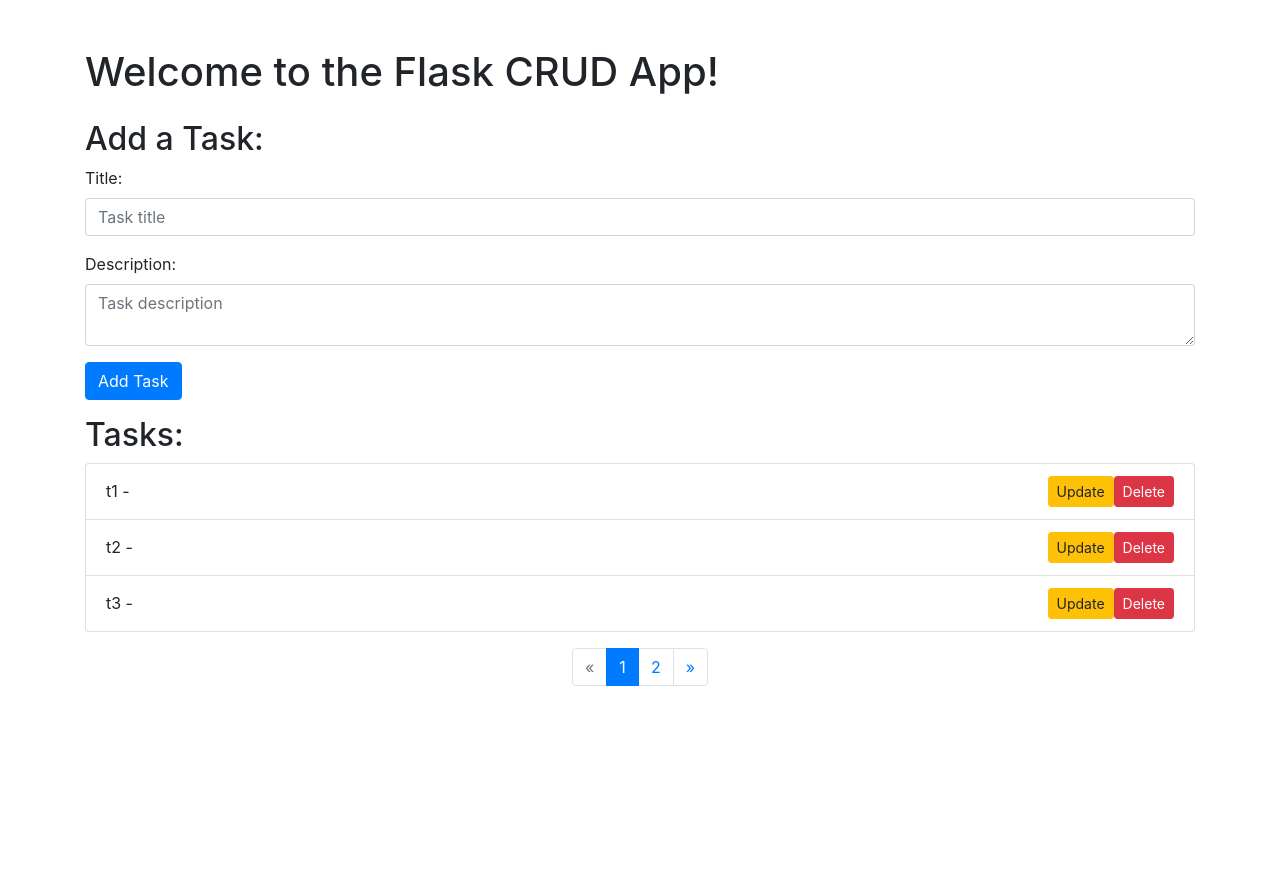
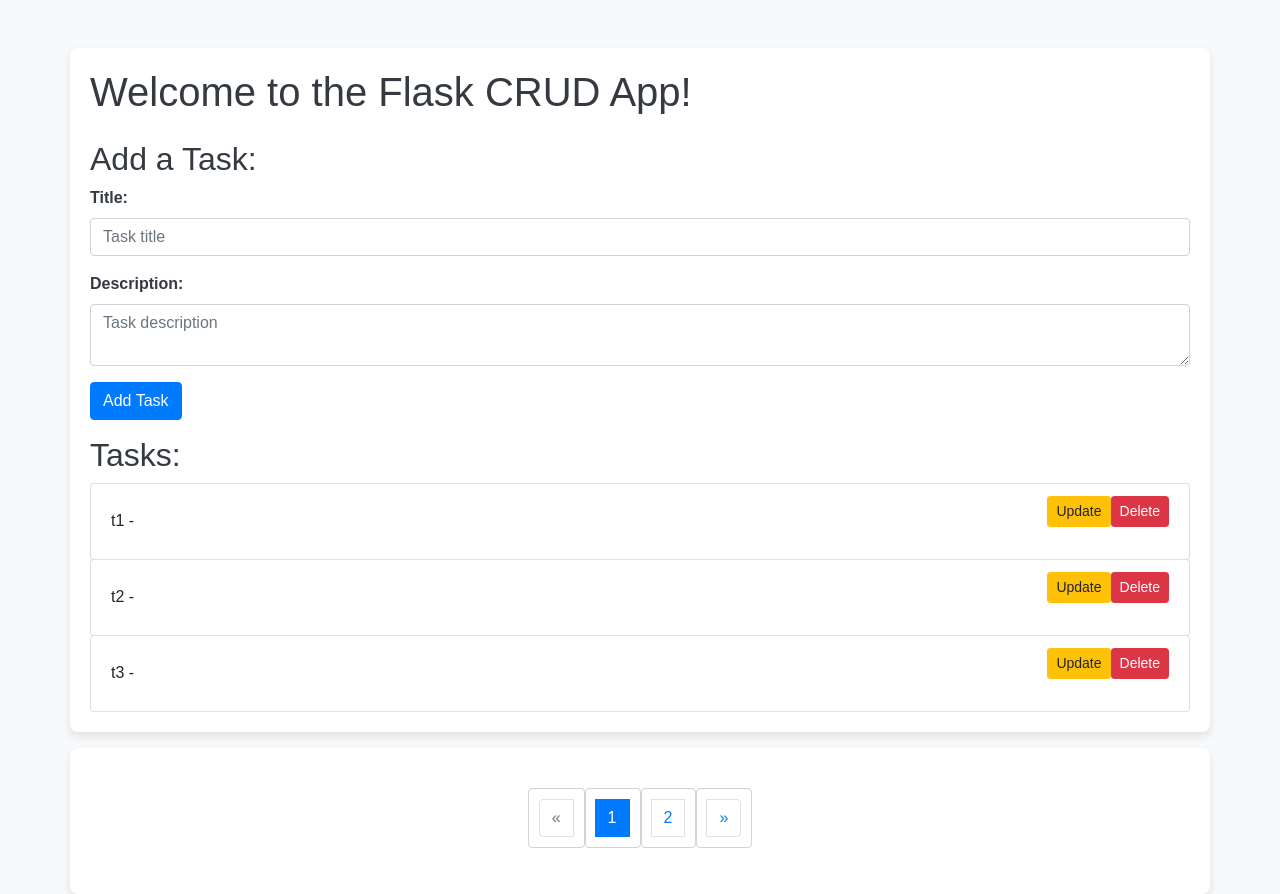
Before and after one commit to villiger9/flaskCrudApp, a Flask app: page / in a window 1280 px wide. Before the commit the page ends 686 px from the top, so only its background shows below. Run offline with Flask 3, Linux system fonts and the light colour scheme; data comes from the database, SQL or seed files in the repository; some libraries are stand-ins or nearby versions.

Commit message:
Added custom CSS styles

```diff
--- /dev/null
+++ b/static/styles.css
@@ -0,0 +1,65 @@
+/* static/styles.css */
+
+body {
+    font-family: 'Arial', sans-serif;
+    background-color: #f8f9fa;
+}
+
+.container {
+    background-color: #ffffff;
+    padding: 20px;
+    border-radius: 8px;
+    box-shadow: 0 4px 8px rgba(0, 0, 0, 0.1);
+}
+
+h1, h2 {
+    color: #343a40;
+}
+
+form {
+    margin-bottom: 20px;
+}
+
+form label {
+    font-weight: bold;
+    color: #343a40;
+}
+
+form input,
+form textarea {
+    width: 100%;
+    padding: 8px;
+    margin-bottom: 10px;
+    border: 1px solid #ced4da;
+    border-radius: 4px;
+}
+
+form button {
+    background-color: #007bff;
+    color: #ffffff;
+    border: none;
+    padding: 8px 16px;
+    border-radius: 4px;
+    cursor: pointer;
+}
+
+ul {
+    list-style: none;
+    padding: 0;
+}
+
+li {
+    background-color: #ffffff;
+    margin-bottom: 10px;
+    padding: 10px;
+    border: 1px solid #ced4da;
+    border-radius: 4px;
+}
+
+.pagination {
+    margin-top: 20px;
+}
+
+.alert {
+    margin-bottom: 20px;
+}
--- a/templates/index.html
+++ b/templates/index.html
@@ -5,6 +5,8 @@
     <meta name="viewport" content="width=device-width, initial-scale=1.0">
     <title>Flask CRUD App</title>
     <link rel="stylesheet" href="https://maxcdn.bootstrapcdn.com/bootstrap/4.0.0/css/bootstrap.min.css" integrity="sha384-Gn5384xqQ1aoWXA+058RXPxPg6fy4IWvTNh0E263XmFcJlSAwiGgFAW/dAiS6JXm" crossorigin="anonymous">
+    <link rel="stylesheet" href="{{ url_for('static', filename='styles.css') }}">
+
 </head>
 <body>
     <div class="container mt-5">
--- a/templates/update_task.html
+++ b/templates/update_task.html
@@ -5,6 +5,8 @@
     <meta name="viewport" content="width=device-width, initial-scale=1.0">
     <title>Update Task</title>
     <link rel="stylesheet" href="https://maxcdn.bootstrapcdn.com/bootstrap/4.0.0/css/bootstrap.min.css" integrity="sha384-Gn5384xqQ1aoWXA+058RXPxPg6fy4IWvTNh0E263XmFcJlSAwiGgFAW/dAiS6JXm" crossorigin="anonymous">
+    <link rel="stylesheet" href="{{ url_for('static', filename='styles.css') }}">
+
 </head>
 <body>
     <div class="container mt-5">
```
